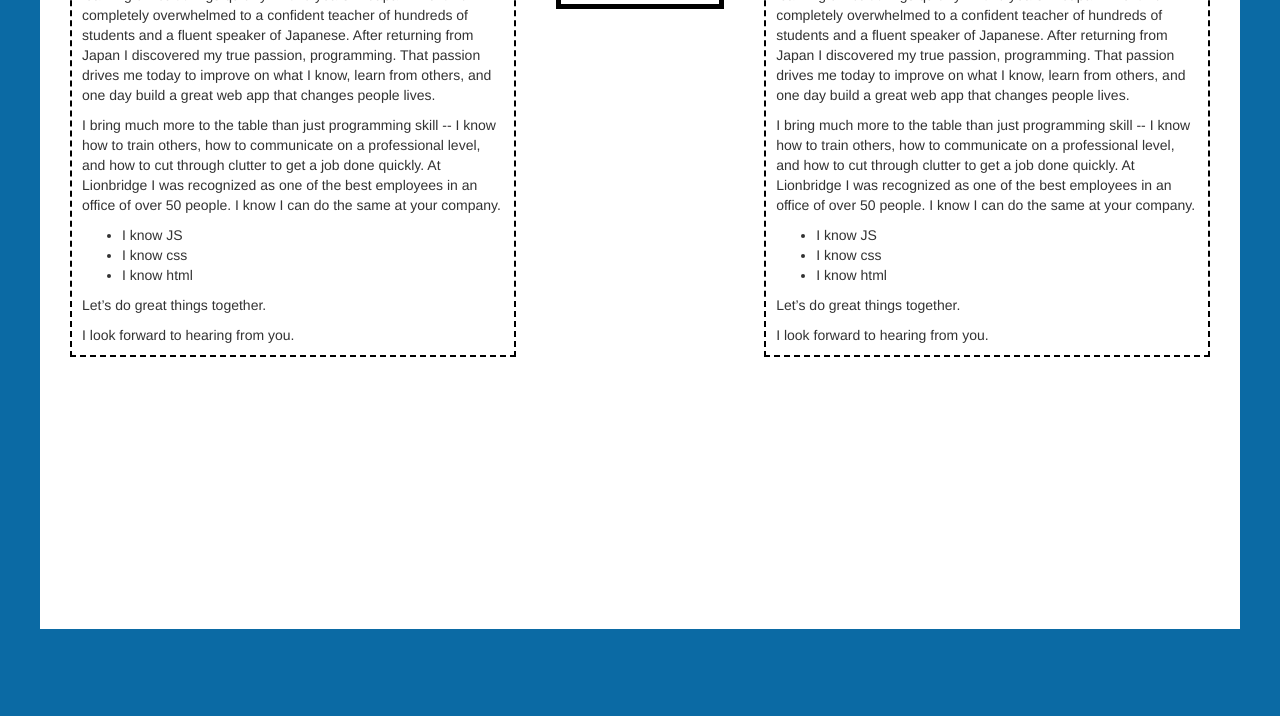
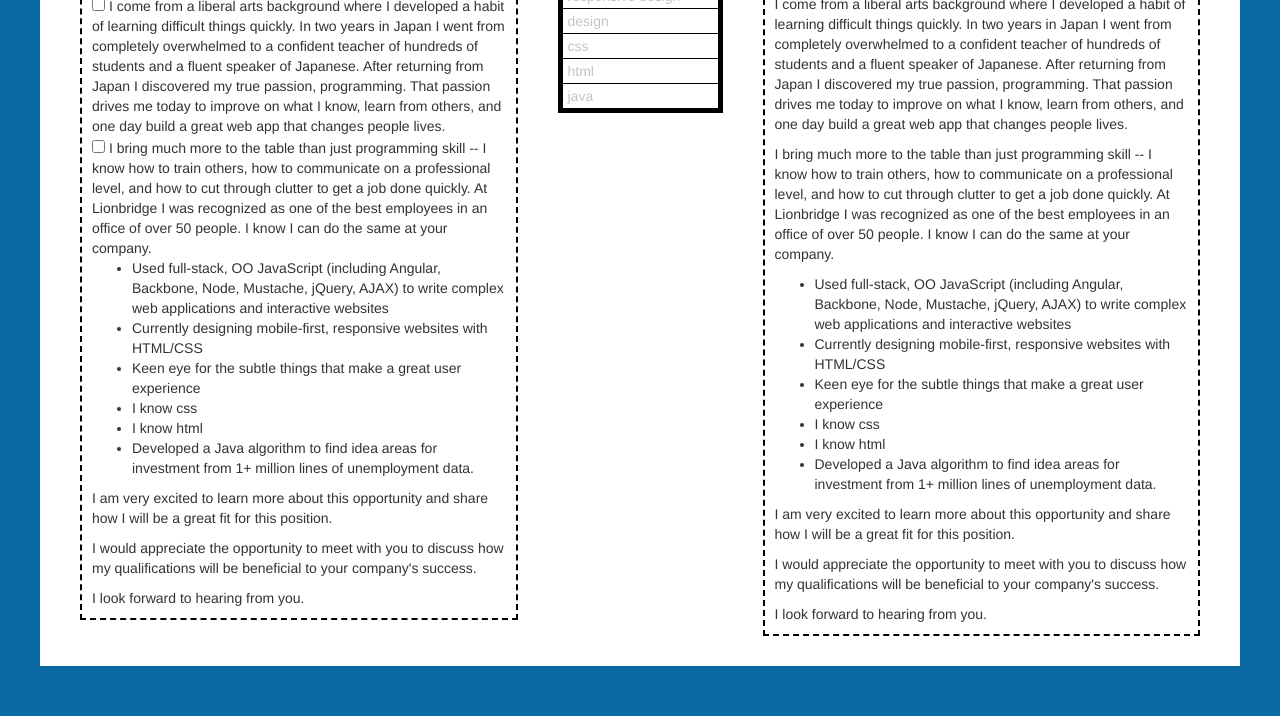
Before and after one commit to AndyCErnst/Cover-Letter-Generator, a website: page index.html in a window 1280 px wide. Shown: the part 221-937 px from the top of the page. Before the commit the page ends 850 px from the top, so only its background shows below. Drawn offline with nearby package versions, Linux system fonts and the light colour scheme.

Commit message:
clickable sentences working

```diff
--- a/css/main.css
+++ b/css/main.css
@@ -1,5 +1,4 @@
 html, body{
-	height: 100%;
 	width: 100%;
 	position: absolute;
 	background-color: #0B6AA4;
@@ -8,7 +7,7 @@ html, body{
 	max-width: 1200px;
 	height: 100%;
 	margin: 50px auto;
-	padding: 1px 20px;
+	padding: 30px;
 	background-color: white;
 }
 #cover-draft, #cover-final{
--- a/index.html
+++ b/index.html
@@ -21,18 +21,19 @@
           <div id="cover-draft">
             <h2>Draft</h2>
 
-            <div ng-repeat="paragraph in bodyParagraphs">
-              <p ng-click="paragraph.hide = !paragraph.hide; style = !style" ng-class="{inactive: style}">{{paragraph.text}}</p>
+            <div ng-repeat="paragraph in bodyParagraphs" ng-class="{inactive: style}">
+            	<input type="checkbox" ng-click="paragraph.hide = !paragraph.hide; style = !style">
+              <span ng-repeat="sentence in paragraph.sentences" ng-click="sentence.hide = !sentence.hide; style = !style" ng-class="{inactive: style}">{{sentence.text}}</span>
             </div>
 
             <ul class="snippet">
-              <li ng-repeat="snippet in snippets" ng-class="{inactive: style}" ng-click="snippet.hide = !snippet.hide; style = !style">
+              <li ng-repeat="snippet in snippets" ng-class="{inactive: style}" ng-click="snippet.hide = !snippet.hide; style = !style" title="click to disable">
                 {{snippet.info}}
               </li>
             </ul>
 
             <div ng-repeat="paragraph in endingParagraphs">
-              <p ng-click="paragraph.hide = !paragraph.hide; style = !style" ng-class="{inactive: style}">{{paragraph.text}}</p>
+              <p ng-click="paragraph.hide = !paragraph.hide; style = !style" ng-class="{inactive: style}" title="click to disable">{{paragraph.text}}</p>
             </div>
 
           </div>
@@ -51,7 +52,7 @@
           <div id="cover-final">
             <h2>Final</h2>
             <p ng-repeat="paragraph in bodyParagraphs" ng-hide="paragraph.hide">
-              {{paragraph.text}}
+              <span ng-repeat="sentence in paragraph.sentences" ng-hide="sentence.hide">{{sentence.text}}</span>
             </p>
 
             <ul class="snippet">
--- a/js/controllers.js
+++ b/js/controllers.js
@@ -2,20 +2,26 @@
 
 var coverLetterApp = angular.module("coverLetterApp", []);
 
-var snippets = [
-	{name: "javascript", info: "I know JS"},
-	{name: "css", info: "I know css"},
-	{name: "html", info: "I know html"}
-];
 
 coverLetterApp.controller("CoverBuilderController", ["$scope", "$http",
   function($scope, $http) {
     $scope.snippets = snippets;
+    paragraphs.body.forEach(function(paragraph){
+    	paragraph.sentences = splitAndObjectfy(paragraph.text);
+    })
+
     $scope.bodyParagraphs = paragraphs.body;
     $scope.endingParagraphs = paragraphs.ending;
-
   }
 ]);
+
+var splitAndObjectfy = function(text){
+	var sentences = text.match(/[^\.!\?]+[\.!\?\s]+/g);
+
+	return sentences.map(function(sentence){
+		return {text: sentence};
+	});
+};
 
 var paragraphs = {
 	body:[
@@ -28,10 +34,25 @@ var paragraphs = {
   }],
   ending:[
   {
-  	text: "Let’s do great things together."
+  	text: "I am very excited to learn more about this opportunity and share how I will be a great fit for this position."
+  },
+   {
+  	text: "I would appreciate the opportunity to meet with you to discuss how my qualifications will be beneficial to your company's success."
   },
   {
   	text: "I look forward to hearing from you."
   }
   ]
 };
+
+var snippets = [
+	{name: "javascript", info: "Used full-stack, OO JavaScript (including Angular, Backbone, Node, Mustache, jQuery, AJAX) to write complex web applications and interactive websites"},
+
+	{name: "responsive design", info: "Currently designing mobile-first, responsive websites with HTML/CSS"},
+
+	{name: "design", info: "Keen eye for the subtle things that make a great user experience"},
+
+	{name: "css", info: "I know css"},
+	{name: "html", info: "I know html"},
+	{name: "java", info: "Developed a Java algorithm to find idea areas for investment from 1+ million lines of unemployment data."}
+];
```
